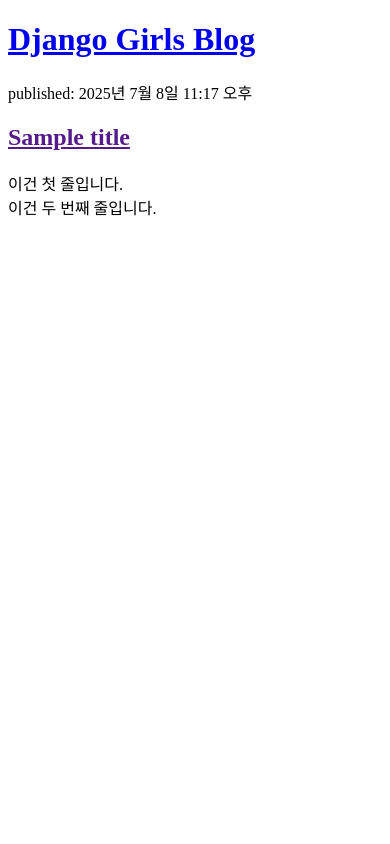
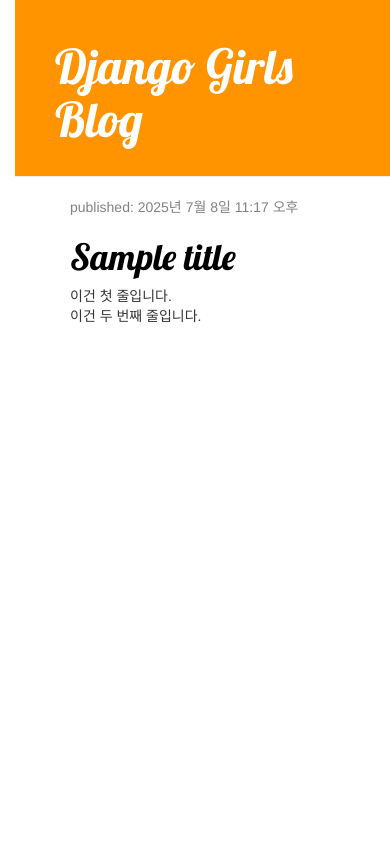
Before and after one commit to Pirogramming-23/Joung-Gyumin, a Django app: page / in a window 390 px wide. Run offline with Django 5.2, Linux system fonts and the light colour scheme; data comes from the database, SQL or seed files in the repository; both versions use the stored data as it was after the commit; some libraries are stand-ins or nearby versions.

Commit message:
CSS-예쁘게 만들기

```diff
--- /dev/null
+++ b/djangogirls/blog/static/css/blog.css
@@ -0,0 +1,55 @@
+h1 a {
+    color: #FCA205;
+    font-family: 'Lobster';
+}
+
+body {
+    padding-left: 15px;
+}
+
+.page-header {
+    background-color: #ff9400;
+    margin-top: 0;
+    padding: 20px 20px 20px 40px;
+}
+
+.page-header h1, .page-header h1 a, .page-header h1 a:visited, .page-header h1 a:active {
+    color: #ffffff;
+    font-size: 36pt;
+    text-decoration: none;
+}
+
+.content {
+    margin-left: 40px;
+}
+
+h1, h2, h3, h4 {
+    font-family: 'Lobster', cursive;
+}
+
+.date {
+    color: #828282;
+}
+
+.save {
+    float: right;
+}
+
+.post-form textarea, .post-form input {
+    width: 100%;
+}
+
+.top-menu, .top-menu:hover, .top-menu:visited {
+    color: #ffffff;
+    float: right;
+    font-size: 26pt;
+    margin-right: 20px;
+}
+
+.post {
+    margin-bottom: 70px;
+}
+
+.post h1 a, .post h1 a:visited {
+    color: #000000;
+}
--- a/djangogirls/blog/templates/blog/post_list.html
+++ b/djangogirls/blog/templates/blog/post_list.html
@@ -1,21 +1,30 @@
-<!DOCTYPE html>
-<html lang="en">
+{% load static %}
+<html>
     <head>
-        <meta charset="UTF-8">
-        <meta name="viewport" content="width=device-width, initial-scale=1.0">
-        <title>Ola's blog</title>
+        <title>Django Girls blog</title>
+        <link rel="stylesheet" href="//maxcdn.bootstrapcdn.com/bootstrap/3.2.0/css/bootstrap.min.css">
+        <link rel="stylesheet" href="//maxcdn.bootstrapcdn.com/bootstrap/3.2.0/css/bootstrap-theme.min.css">
+        <link href="//fonts.googleapis.com/css?family=Lobster&subset=latin,latin-ext" rel="stylesheet" type="text/css">
+        <link rel="stylesheet" href="{% static 'css/blog.css' %}">
     </head>
     <body>
-        <div>
+        <div class="page-header">
             <h1><a href="/">Django Girls Blog</a></h1>
         </div>
-
-        {% for post in posts %}
-        <div>
-            <p>published: {{ post.published_date }}</p>
-            <h2><a href="">{{ post.title }}</a></h2>
-            <p>{{ post.text|linebreaksbr }}</p>
+        <div class="content container">
+            <div class="row">
+                <div class="col-md-8">
+                    {% for post in posts %}
+                        <div class="post">
+                            <div class="date">
+                                <p>published: {{ post.published_date }}</p>
+                            </div>
+                            <h1><a href="">{{ post.title }}</a></h1>
+                            <p>{{ post.text|linebreaksbr }}</p>
+                        </div>
+                    {% endfor %}
+                </div>
+            </div>
         </div>
-        {% endfor %}
     </body>
 </html>
```
Also changed, not shown: djangogirls/db.sqlite3.
